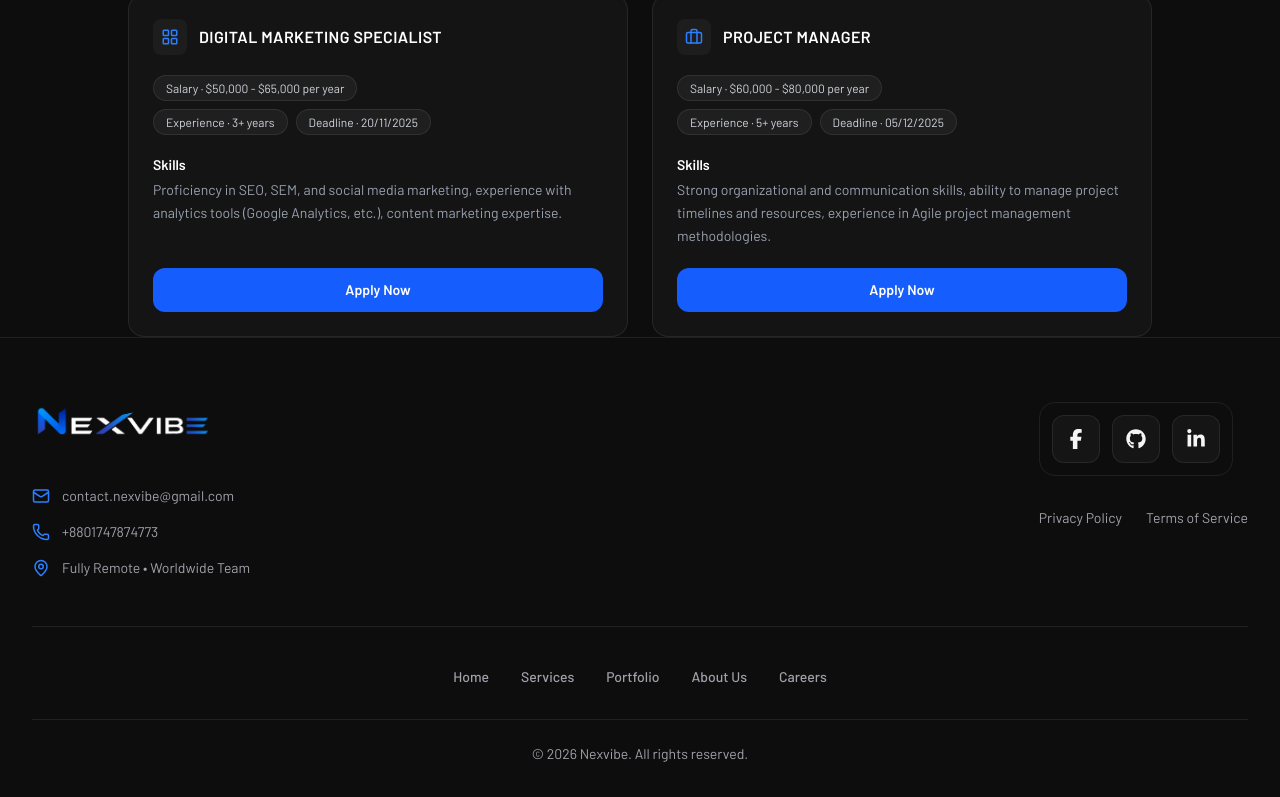
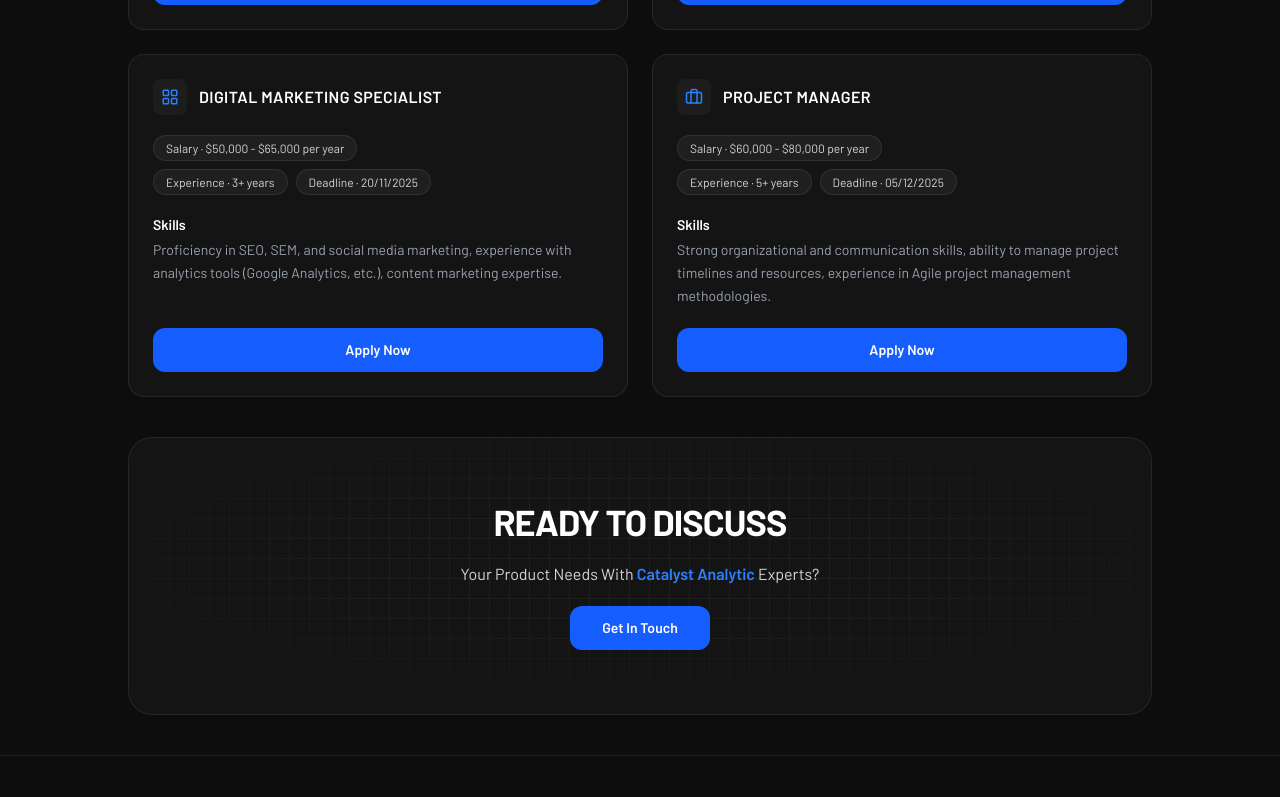
Before and after one commit to TheMehediHQ/Nexvibe, a Next.js app: page /careers in a window 1280 px wide. Shown: the part 1109-1906 px from the top of the page. Built offline with nearby package versions, Linux system fonts and the light colour scheme.

Commit message:
add top margin to footer for proper page spacing

```diff
--- /dev/null
+++ b/app/(website)/careers/CtaBanner.tsx
@@ -0,0 +1,44 @@
+"use client";
+
+export default function CtaBanner() {
+  return (
+    <div className="relative overflow-hidden space-y-8 mx-auto max-w-5xl mt-5 bg-[#141414] rounded-3xl border border-white/10 py-14 px-6 md:py-16 text-center">
+      {/* Grid background */}
+      <div
+        className="absolute inset-0 opacity-[0.05] pointer-events-none"
+        style={{
+          backgroundImage:
+            "linear-gradient(#fff 1px, transparent 1px), linear-gradient(90deg, #fff 1px, transparent 1px)",
+          backgroundSize: "20px 20px",
+        }}
+      />
+
+      {/* Radial fade so grid is subtle near edges */}
+      <div
+        className="absolute inset-0 pointer-events-none"
+        style={{
+          background:
+            "radial-gradient(ellipse at center, transparent 30%, #141414 90%)",
+        }}
+      />
+
+      <div className="relative z-10 space-y-5">
+        <h2 className="text-2xl md:text-4xl font-bold text-white tracking-tight">
+          READY TO DISCUSS
+        </h2>
+
+        <p className="text-gray-300 text-sm md:text-base">
+          Your Product Needs With{" "}
+          <span className="text-blue-500 font-semibold">Catalyst Analytic</span>{" "}
+          Experts?
+        </p>
+
+        <div>
+          <button className="rounded-xl bg-blue-600 hover:bg-blue-700 transition-colors text-white text-sm font-semibold px-8 py-3">
+            Get In Touch
+          </button>
+        </div>
+      </div>
+    </div>
+  );
+}
--- a/app/(website)/careers/page.tsx
+++ b/app/(website)/careers/page.tsx
@@ -1,14 +1,16 @@
 import CareersSection from "./CareersSection";
+import CtaBanner from "./CtaBanner";
 import FilterBar from "./FilterBar";
 import JobListings from "./JobListings";
 
 export default function CareersPage() {
   return (
-    <>
+    <div className="space-y-10 pb-10">
 
       <CareersSection />
       <FilterBar />
       <JobListings/>
-    </>
+      <CtaBanner/>
+    </div>
   );
 }
```
Also changed, not shown: 1 other file (tests, documents, lock files or other folders).
